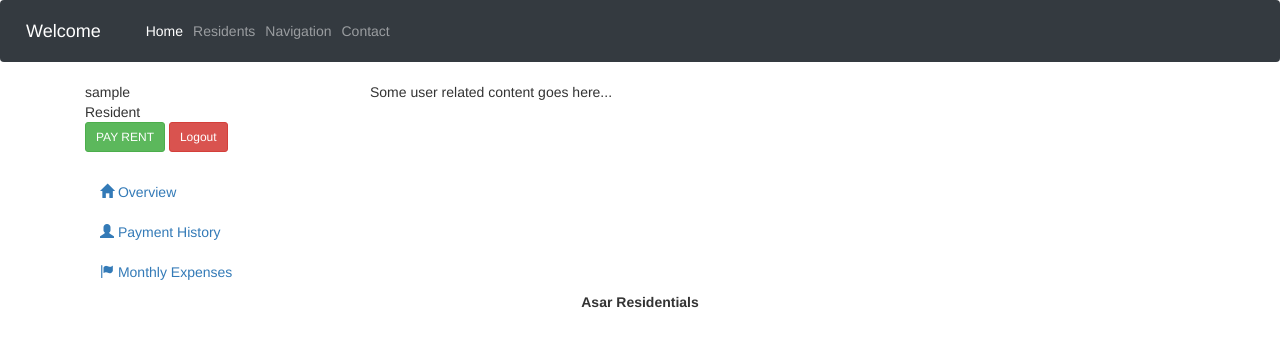
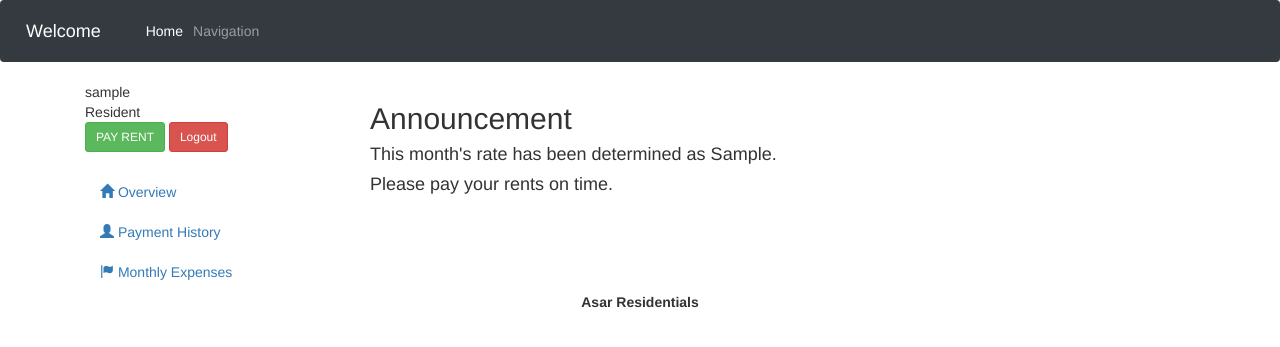
Before and after one commit to onurataasar/Project-1_DesignApartmentManager, a PHP site: page /user.php in a window 1280 px wide. Shown: the top 347 px of the page. Run offline with PHP 8.4, Linux system fonts and the light colour scheme; the visitor is signed in with stand-in values (Sample User, id 1); tables that the repository leaves empty or names only in its code hold one stand-in row (values such as "Sample post"); some libraries are stand-ins or nearby versions.

Commit message:
Update user.php

```diff
--- a/user.php
+++ b/user.php
@@ -11,13 +11,14 @@ if (isset($_GET['logout'])) {
 
 <!DOCTYPE html>
 <html lang="en" dir="ltr">
-<html> <title> Welcome </title>
+<html>
+<title> Welcome </title>
 <meta charset="utf-8">
 <meta name="viewport" content="width=device-width, initial-scale=1, shrink-to-fit=no">
 
 <!-- Bootstrap CSS -->
 <link rel="stylesheet" href="https://cdn.jsdelivr.net/npm/bootstrap@4.5.3/dist/css/bootstrap.min.css" integrity="sha384-TX8t27EcRE3e/ihU7zmQxVncDAy5uIKz4rEkgIXeMed4M0jlfIDPvg6uqKI2xXr2" crossorigin="anonymous">
-  <link rel="stylesheet" href="./css/user.css">
+<link rel="stylesheet" href="userpage.css">
 
 <link href="//maxcdn.bootstrapcdn.com/bootstrap/3.3.0/css/bootstrap.min.css" rel="stylesheet" id="bootstrap-css">
 <script src="//maxcdn.bootstrapcdn.com/bootstrap/3.3.0/js/bootstrap.min.js"></script>
@@ -25,14 +26,6 @@ if (isset($_GET['logout'])) {
 
 
 
-
-  <!--  <div class="logo-container">
-      <a href="homepage.php" style="text-decoration:none;color: white; padding:15px;   font: italic small-caps bold 12px/30px Georgia, serif;
- font-weight: 1000;margin:7% 7%; background-color: black;">
-        <h3>Asar Residentials</h3>
-      </a>
-    </div>
--->
 
 <nav class="navbar fixed-top  navbar-expand-lg navbar-dark bg-dark">
 	<a class="navbar-brand" href="#">Welcome</a>
@@ -46,13 +39,7 @@ if (isset($_GET['logout'])) {
 				<a class="nav-link" href="homepage.php">Home <span class="sr-only">(current)</span></a>
 			</li>
 			<li class="nav-item">
-        <a class="nav-link" href="residents.html">Residents</a>
-      </li>
-      <li class="nav-item">
-      <a class="nav-link" href="https://www.google.com/maps/@36.6728673,30.5570388,16.24z"target="_blank">Navigation</a>
-      </li>
-      <li class="nav-item">
-        <a class="nav-link" href="contactus.html">Contact</a>
+				<a class="nav-link" href="https://www.google.com/maps/@36.6728673,30.5570388,16.24z" target="_blank">Navigation</a>
 			</li>
 
 		</ul>
@@ -116,7 +103,19 @@ if (isset($_GET['logout'])) {
 				</div>
 				<div class="col-md-9">
 					<div class="profile-content">
-			   Some user related content goes here...
+						<h2>Announcement</h2>
+						<h4>
+							<p> This month's rate has been determined as
+								<?php include "check.php";
+								include "logincheck.php";
+								$sql = "SELECT * FROM `adminpanel`";
+								$result = $conn->query($sql) or die("Failed to excecute the query $sql on $conn");
+								while ($row =  $result->fetch_assoc()) {
+									$rate = $row['rate'];
+								}
+								echo $rate;
+								?>.</p>
+							Please pay your rents on time.
 					</div>
 				</div>
 			</div>
```
Lines whose indentation alone changed are shown as unchanged.
